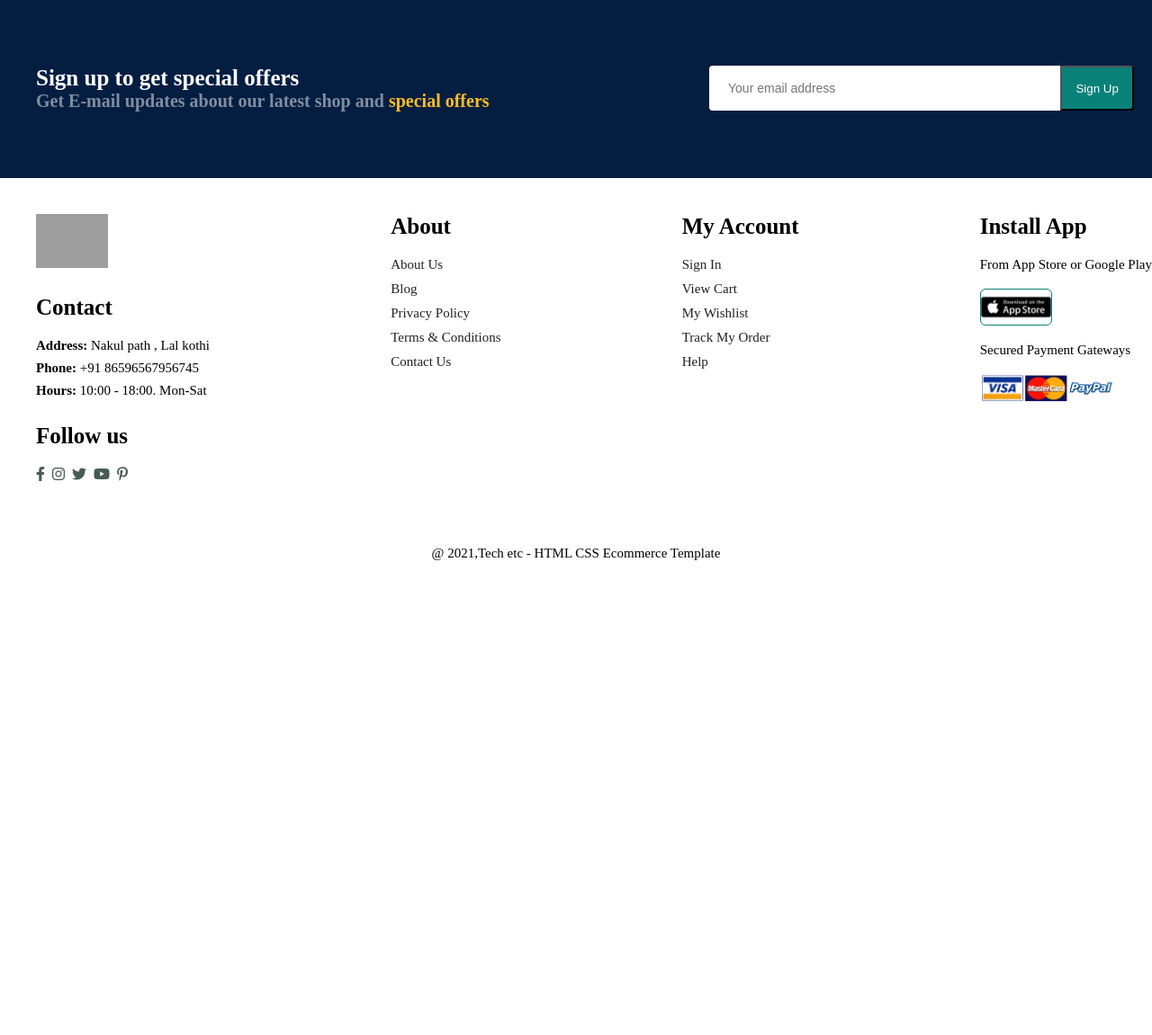
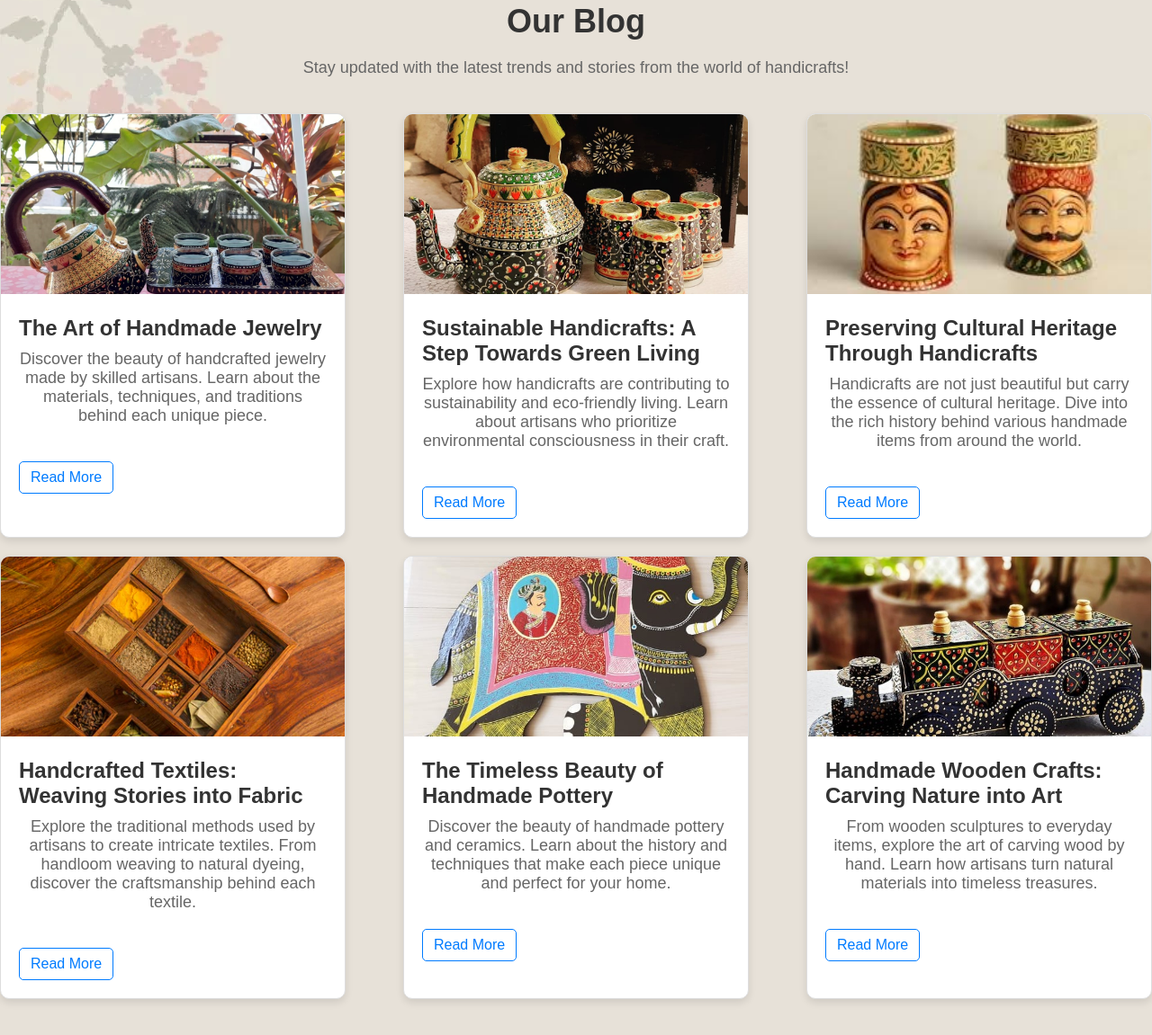
Before and after one commit to CodingShinchan/KalaniHandicraft, a plain HTML site: page blog.html in a window 1280 px wide. Shown: the part 101-1252 px from the top of the page at 90% size. Before the commit the page ends 800 px from the top, so only its background shows below. Drawn offline with Linux system fonts and the light colour scheme; grey boxes are pictures that could not be loaded.

Commit message:
Update blog.html

```diff
--- a/blog.html
+++ b/blog.html
@@ -18,7 +18,7 @@
             <li><a href="blog.html" class="active">Blog</a></li>
             <li><a href="about.html">About</a></li>
             <li><a href="contact.html">Contact</a></li>
-            <li id="lg-bag"><a href="cart.html"><i class="fa-solid fa-bag-shopping"></i></a></li>
+            <!-- <li id="lg-bag"><a href="cart.html"><i class="fa-solid fa-bag-shopping"></i></a></li> -->
             <a href="#" id="close"><i class="fa-solid fa-xmark"></i></a>
             </ul>
         </div>
@@ -33,6 +33,70 @@
 
         </div>
     </section> -->
+
+    <section id="blog">
+        <div class="container">
+            <h2>Our Blog</h2>
+            <p>Stay updated with the latest trends and stories from the world of handicrafts!</p>
+
+            <div class="blog-posts">
+                <article class="blog-post">
+                    <img src="images/7.jpg" alt="Handmade Jewelry">
+                    <div class="post-content">
+                        <h3>The Art of Handmade Jewelry</h3>
+                        <p>Discover the beauty of handcrafted jewelry made by skilled artisans. Learn about the materials, techniques, and traditions behind each unique piece.</p>
+                        <a href="#" class="read-more">Read More</a>
+                    </div>
+                </article>
+
+                <article class="blog-post">
+                    <img src="images/8.jpg" alt="Sustainable Handicrafts">
+                    <div class="post-content">
+                        <h3>Sustainable Handicrafts: A Step Towards Green Living</h3>
+                        <p>Explore how handicrafts are contributing to sustainability and eco-friendly living. Learn about artisans who prioritize environmental consciousness in their craft.</p>
+                        <a href="#" class="read-more">Read More</a>
+                    </div>
+                </article>
+
+                <article class="blog-post">
+                    <img src="images/candle.jpeg" alt="Cultural Heritage">
+                    <div class="post-content">
+                        <h3>Preserving Cultural Heritage Through Handicrafts</h3>
+                        <p>Handicrafts are not just beautiful but carry the essence of cultural heritage. Dive into the rich history behind various handmade items from around the world.</p>
+                        <a href="#" class="read-more">Read More</a>
+                    </div>
+                </article>
+                 <!-- Additional Blogs -->
+            <article class="blog-post">
+                <img src="images/spicebox.webp" alt="Handcrafted Textiles">
+                <div class="post-content">
+                    <h3>Handcrafted Textiles: Weaving Stories into Fabric</h3>
+                    <p>Explore the traditional methods used by artisans to create intricate textiles. From handloom weaving to natural dyeing, discover the craftsmanship behind each textile.</p>
+                    <a href="#" class="read-more">Read More</a>
+                </div>
+            </article>
+
+            <article class="blog-post">
+                <img src="images/walldecor.jpg" alt="Handmade Pottery">
+                <div class="post-content">
+                    <h3>The Timeless Beauty of Handmade Pottery</h3>
+                    <p>Discover the beauty of handmade pottery and ceramics. Learn about the history and techniques that make each piece unique and perfect for your home.</p>
+                    <a href="#" class="read-more">Read More</a>
+                </div>
+            </article>
+
+            <article class="blog-post">
+                <img src="images/train1.jpg" alt="Handmade Wooden Crafts">
+                <div class="post-content">
+                    <h3>Handmade Wooden Crafts: Carving Nature into Art</h3>
+                    <p>From wooden sculptures to everyday items, explore the art of carving wood by hand. Learn how artisans turn natural materials into timeless treasures.</p>
+                    <a href="#" class="read-more">Read More</a>
+                </div>
+            </article>
+            </div>
+        </div>
+    </section>
+
     <section id="leader" class="rishi">
         <h2>#readmore</h2>
         <p>Read all case studies about our products!</p>
```
